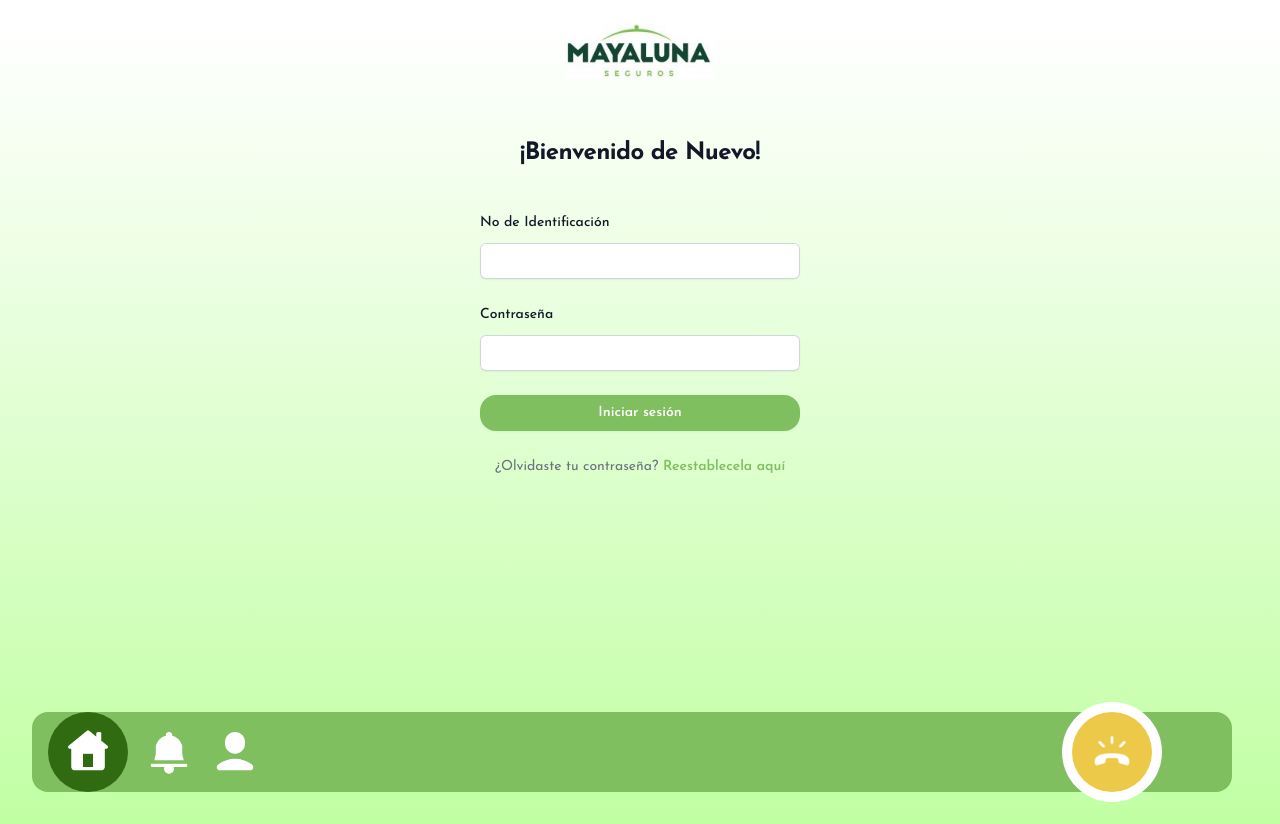
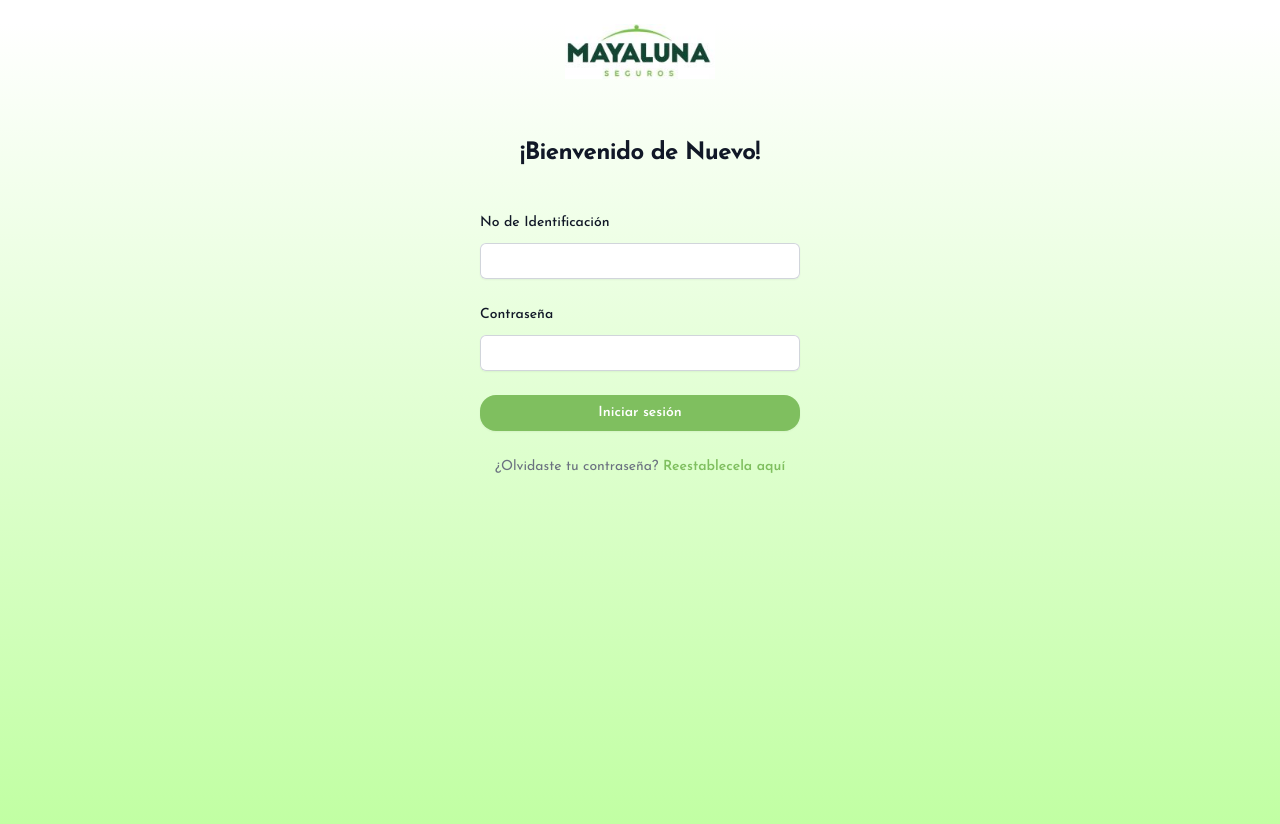
Before and after one commit to wildchamo/nextjs, a Next.js app: page / in a window 1280 px wide. Built offline with nearby package versions, Linux system fonts and the light colour scheme.

Commit message:
subnav en home

```diff
--- /dev/null
+++ b/src/app/home/layout.js
@@ -0,0 +1,10 @@
+import MenuInferior from "../components/menuInferior";
+
+export default function LayoutHome({children}){
+    return(
+        <div className='flex flex-col justify-between h-screen'>
+            {children}
+            <MenuInferior/>
+        </div>
+    )
+}
--- a/src/app/layout.js
+++ b/src/app/layout.js
@@ -2,7 +2,6 @@
 import './styles/globals.css'
 import { Josefin_Sans } from 'next/font/google'
 import useUserStore from './stores/userStore'
-import MenuInferior from './components/menuInferior';
 
 
 
@@ -21,9 +20,6 @@ export default function RootLayout({ children }) {
     <html lang="en">
       <body className={josefin.className}>
         {children}
-
-        {/* {userName?<MenuInferior/>:""} */}
-        <MenuInferior></MenuInferior>
       </body>
     </html>
   )
```
